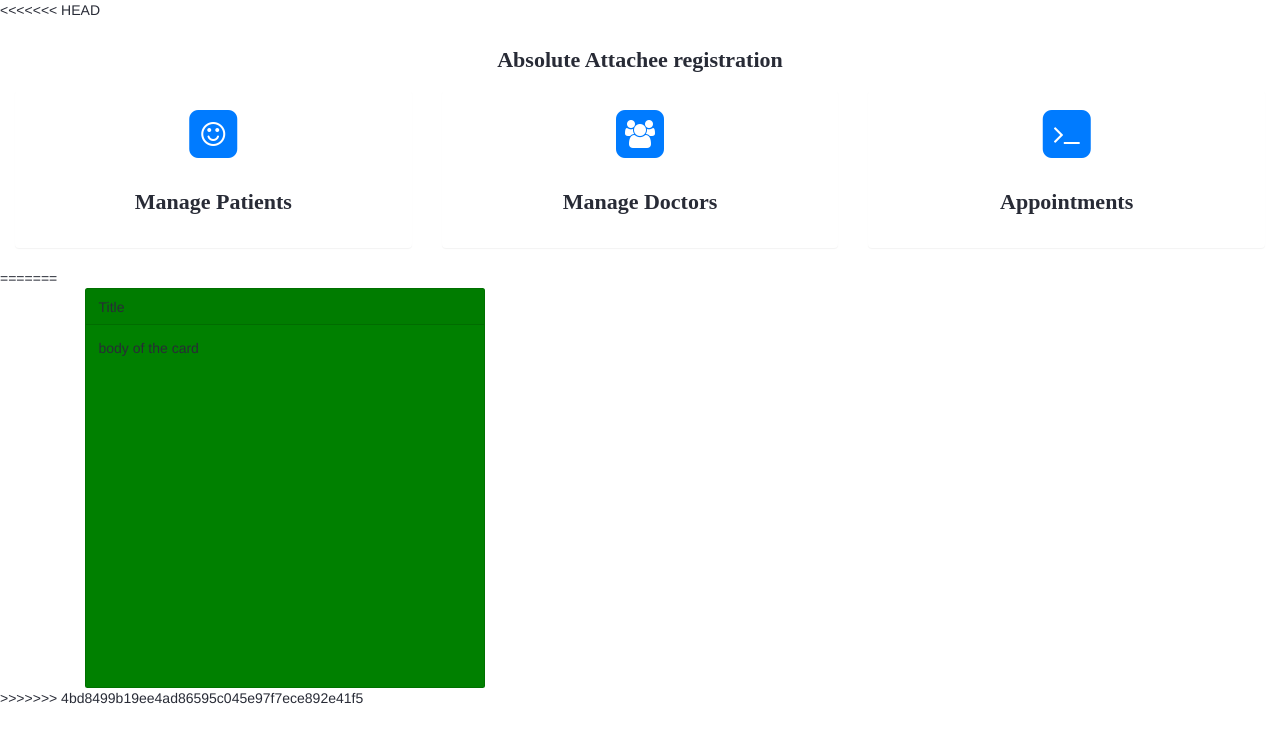
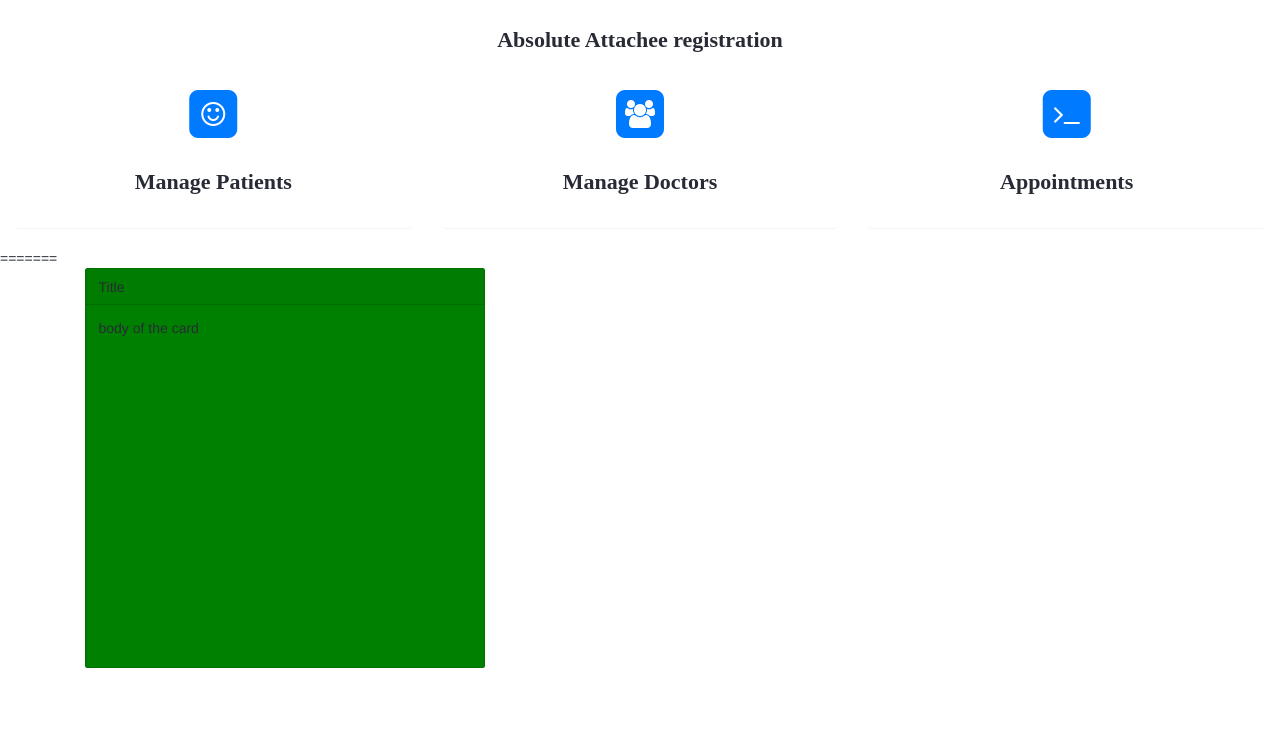
Before and after one commit to benardkirui/digitala-attendance-system, a PHP site: page /admin.php in a window 1280 px wide. Shown: the top 743 px of the page. Run offline with PHP 8.4, Linux system fonts and the light colour scheme; style sheets or scripts are compiled from the project's sources.

Commit message:
Update admin.php

```diff
--- a/admin.php
+++ b/admin.php
@@ -20,7 +20,7 @@
     <link rel="stylesheet" href="assets/css/plugins.css">
     <link rel="stylesheet" href="assets/css/themes/theme-1.css" id="skin_color" />
     <title></title>
-<<<<<<< HEAD
+
     <script src="assets/js/jquery.min.js"></script>
     <script>
         $(document).ready(
@@ -107,5 +107,5 @@
       background-color: green;
     }
   </style>
->>>>>>> 4bd8499b19ee4ad86595c045e97f7ece892e41f5
+
 </html>
```
